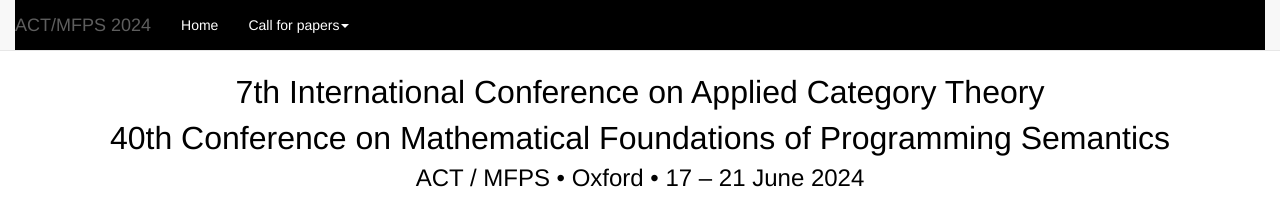
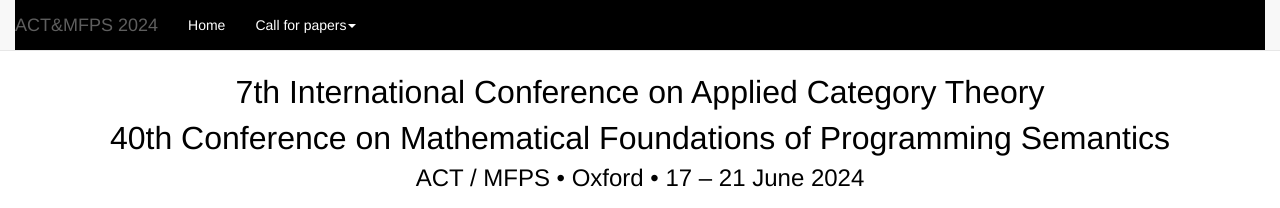
Before and after one commit to oxford24/oxford24.github.io, a Jekyll site: the page built from index.html, in a window 1280 px wide. Shown: the top 208 px of the page. Built offline with Jekyll 4.4.1, drawn with Linux system fonts in a browser that asks for light colours.

Commit message:
possibly clearer to put ACT & MFPS rather than ACT/MFPS?

```diff
--- a/_layouts/actmfps.html
+++ b/_layouts/actmfps.html
@@ -37,7 +37,7 @@
         <span class="icon-bar"></span>
         <span class="icon-bar"></span>
       </button>
-      <a class="navbar-brand" href="../">ACT/MFPS 2024 <!-- <img src="assets/act.png" border=0>--></a>
+      <a class="navbar-brand" href="../">ACT&amp;MFPS 2024 <!-- <img src="assets/act.png" border=0>--></a>
     </div>
   <!-- Collect the nav links, forms, and other content for toggling -->
     <div class="collapse navbar-collapse" id="bs-example-navbar-collapse-1">
```
Also changed, not shown: other parts of _layouts/actmfps.html (+1 -1 lines).
